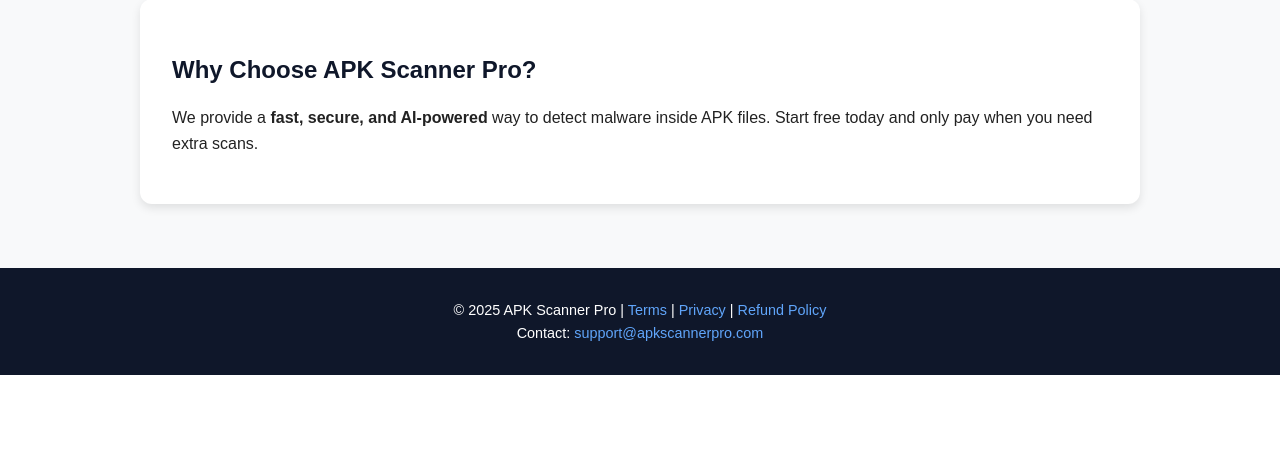
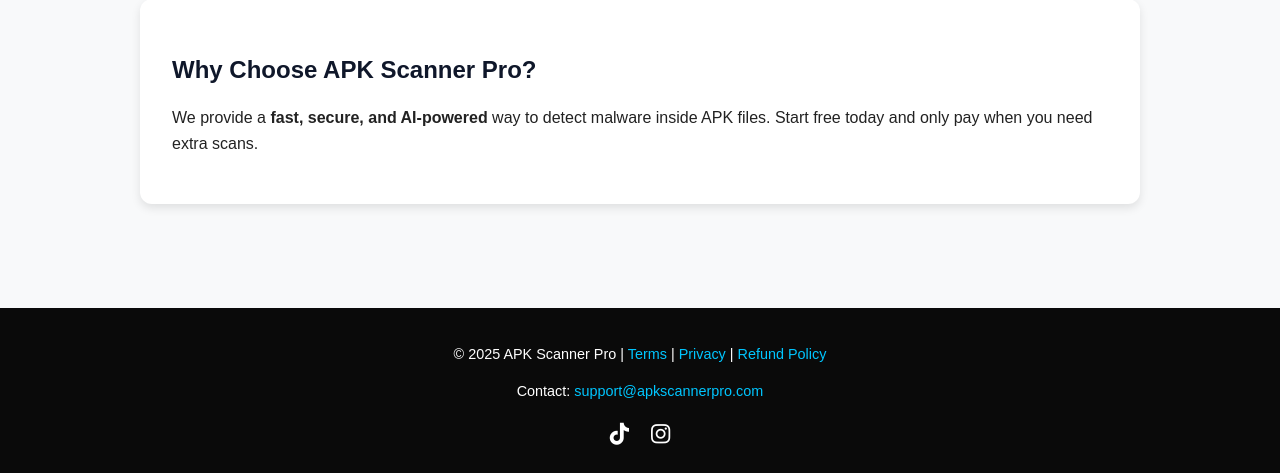
Before and after one commit to apkscannerpro/apk-scanner-pro-backend, a Flask app: page /pricing in a window 1280 px wide. Shown: the part 897-1370 px from the top of the page. Before the commit the page ends 1272 px from the top, so only its background shows below. Run offline with Flask 3, Linux system fonts and the light colour scheme; some libraries are stand-ins or nearby versions.

Commit message:
Update pricing.html

```diff
--- a/apk_scanner_pro/templates/pricing.html
+++ b/apk_scanner_pro/templates/pricing.html
@@ -179,13 +179,27 @@
     </section>
   </main>
 
-  <footer>
+<!-- Footer -->
+  <footer style="background:#0a0a0a; color:#fff; text-align:center; padding:20px; margin-top:40px; font-family:Poppins,Arial,sans-serif;">
     <p>&copy; 2025 APK Scanner Pro |
-      <a href="/terms">Terms</a> |
-      <a href="/privacy">Privacy</a> |
-      <a href="/refund">Refund Policy</a><br>
-      Contact: <a href="mailto:support@apkscannerpro.com">support@apkscannerpro.com</a>
+      <a href="/terms.html" style="color:#00c6ff; text-decoration:none;">Terms</a> |
+      <a href="/privacy.html" style="color:#00c6ff; text-decoration:none;">Privacy</a> |
+      <a href="/refund.html" style="color:#00c6ff; text-decoration:none;">Refund Policy</a>
     </p>
+    <p>Contact: <a href="mailto:support@apkscannerpro.com" style="color:#00c6ff; text-decoration:none;">support@apkscannerpro.com</a></p>
+
+    <!-- Social Icons -->
+    <div style="margin-top:10px;">
+      <a href="https://www.tiktok.com/@apkscanner" target="_blank" style="margin:0 8px; color:#fff; font-size:22px; text-decoration:none;">
+        <i class="fab fa-tiktok"></i>
+      </a>
+      <a href="https://www.instagram.com/apkscannerpro/" target="_blank" style="margin:0 8px; color:#fff; font-size:22px; text-decoration:none;">
+        <i class="fab fa-instagram"></i>
+      </a>
+    </div>
   </footer>
+
+  <!-- FontAwesome for icons -->
+  <script src="https://kit.fontawesome.com/a076d05399.js" crossorigin="anonymous"></script>
 </body>
 </html>
```
